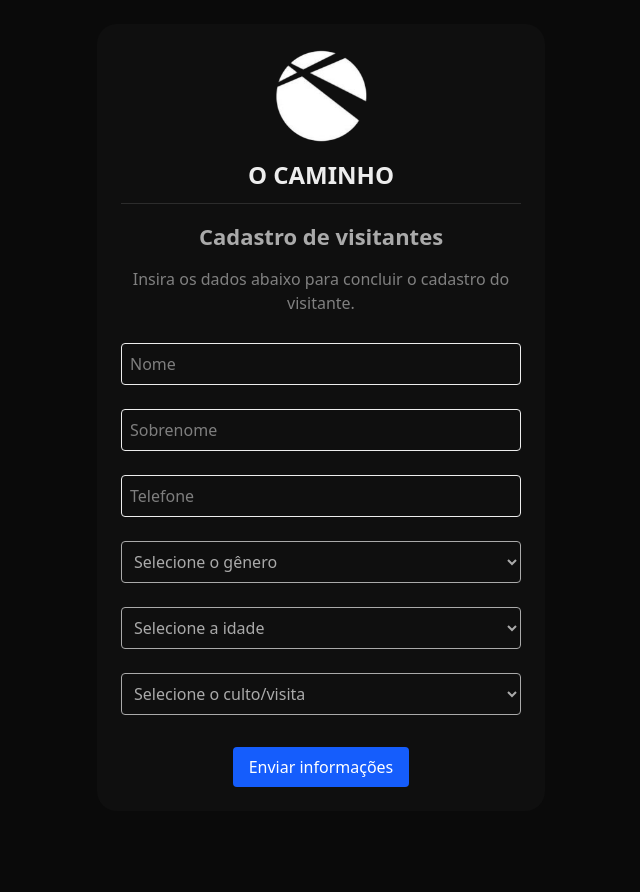
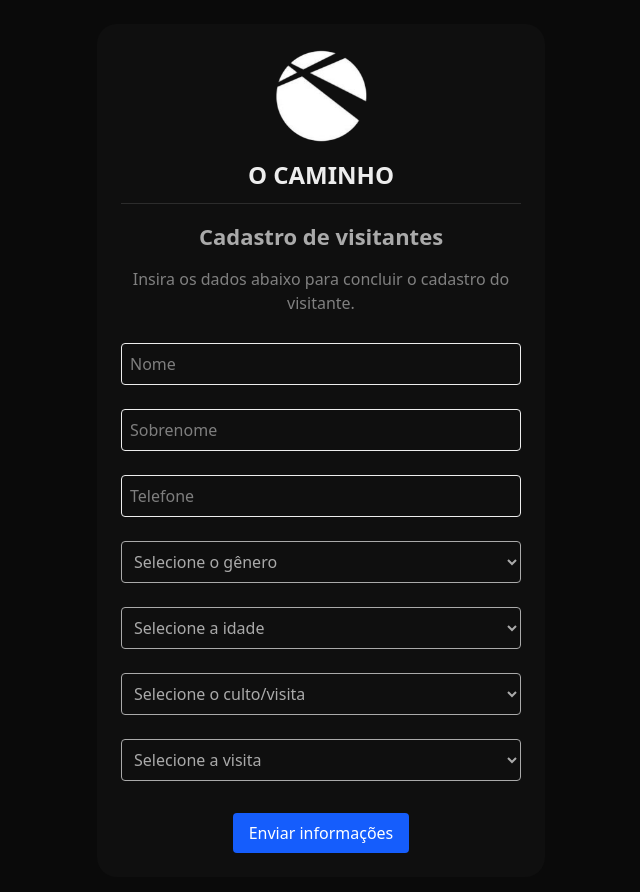
Before and after one commit to igrejaocaminho/visitantes-caminho, a Next.js app: page / in a window 1280 px wide. Shown: the top 892 px of the page, without its empty margins (319-959 px from the left). Before the commit the page ends 835 px from the top, so only its background shows below. Built offline with nearby package versions, Linux system fonts and the light colour scheme.

Commit message:
inserido campo de quantidade de visita

```diff
--- a/app/api/cadastrar/route.ts
+++ b/app/api/cadastrar/route.ts
@@ -49,6 +49,8 @@ export async function POST(request: Request) {
     if (data.sexo) tags.push(data.sexo);
     if (data.idade) tags.push(data.idade);
     if (data.culto_visita) tags.push(data.culto_visita);
+    if (data.qtd_visita) tags.push(data.qtd_visita);
+
 
     for (const tagId of tags) {
       const tagResponse = await fetch(`${API_BASE}/subscriber/${subscriberId}/tags/${tagId}/`, {
--- a/app/components/form.tsx
+++ b/app/components/form.tsx
@@ -11,6 +11,7 @@ export default function CadastroForm() {
     sexo: '',
     idade: '',
     culto_visita: '',
+    qtd_visita: ''
   });
 
   const [mensagem, setMensagem] = useState('');
@@ -31,7 +32,8 @@ export default function CadastroForm() {
       !form.last_name.trim() ||
       !form.sexo ||
       !form.idade ||
-      !form.culto_visita
+      !form.culto_visita ||
+      !form.qtd_visita
     ) {
       setMensagem('Por favor, preencha todos os campos antes de enviar.');
       return;
@@ -64,6 +66,7 @@ export default function CadastroForm() {
         sexo: '',
         idade: '',
         culto_visita: '',
+        qtd_visita: '',
       });
     } catch (err: any) {
       setMensagem(`Erro: ${err.message}`);
@@ -114,6 +117,14 @@ export default function CadastroForm() {
             <option value="15283987">Célula Ágape</option>
           </select>
 
+           {/* Culto visita - dropdown */}
+          <select className={`w-full p-2 border rounded ${form.qtd_visita === '' ? 'color-gray-general' : 'text-white'}`} name="qtd_visita" value={form.qtd_visita} onChange={handleChange} required>
+            <option value="" disabled hidden>Selecione a visita</option>
+            <option value="15285745">1 visita</option>
+            <option value="15285746">2 visita</option>
+            <option value="15285747">3 visita</option>
+          </select>
+
           <button type="submit" className="block mt-[20px] mx-auto bg-blue-600 text-white px-4 py-2 rounded hover:scale-105 transition-transform duration-200 ease-in-out">Enviar informações</button>
         </form>
 
```
